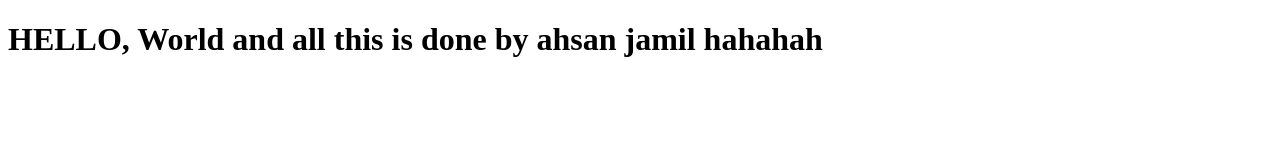
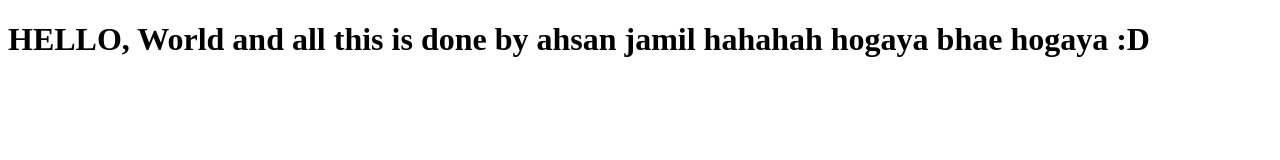
Before and after one commit to ahsanjamil306/Bootcamp2020Sample, a plain HTML site: page index.html in a window 1280 px wide. Drawn offline with Linux system fonts and the light colour scheme.

Commit message:
Update index.html

```diff
--- a/index.html
+++ b/index.html
@@ -6,6 +6,6 @@
     <title>Document</title>
 </head>
 <body>
-    <h1>HELLO, World and all this is done by ahsan jamil hahahah</h1>
+    <h1>HELLO, World and all this is done by ahsan jamil hahahah hogaya bhae hogaya :D</h1>
 </body>
 </html>
```
